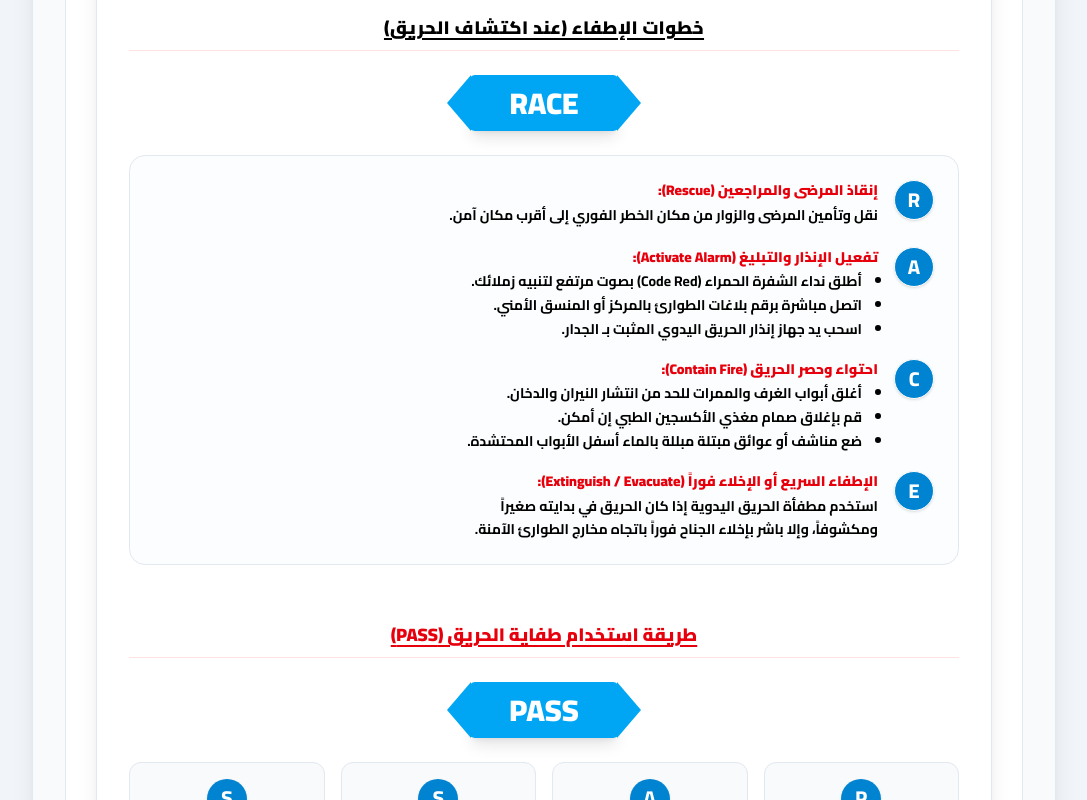
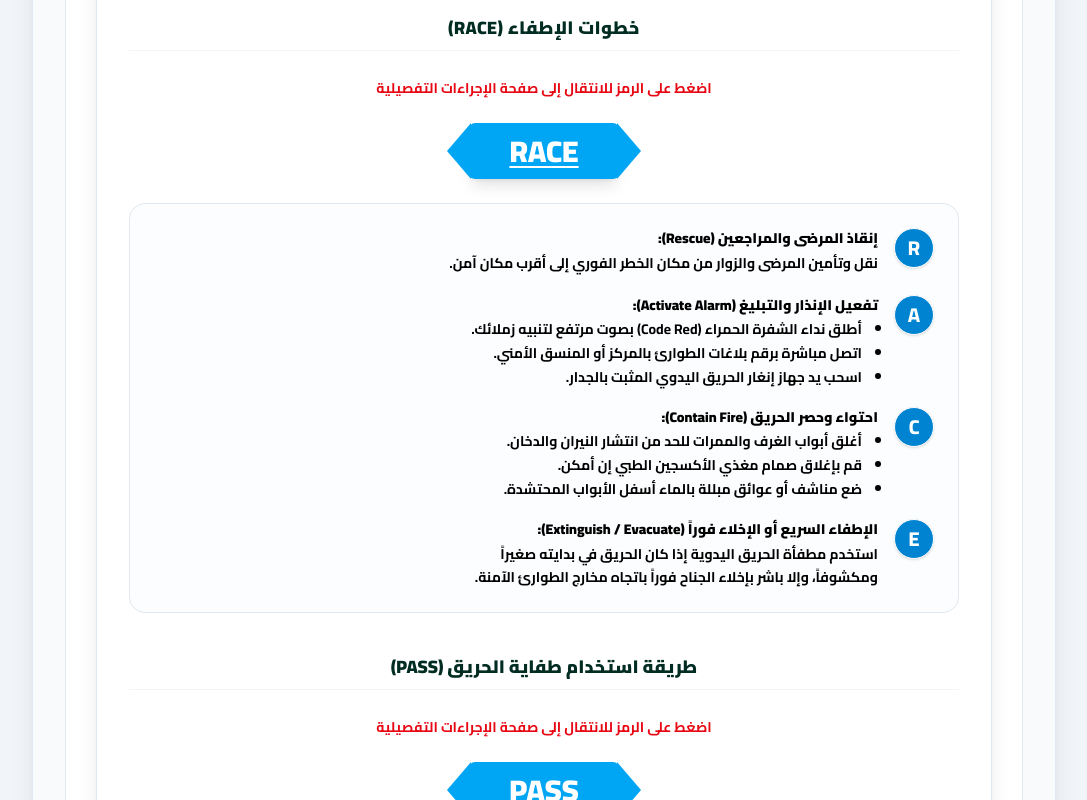
Before and after one commit to Mfadiyaso152/a-hail, a React (Vite) app: page / in a window 1280 px wide. Shown: the part 820-1620 px from the top of the page, without its empty margins (96-1183 px from the left). Built offline with nearby package versions, Linux system fonts and the light colour scheme.

Commit message:
feat(ui): update disaster plan layout and styling
Refactor the RACE section header, update color scheme for better readability, and add a navigational prompt for safety procedures.

```diff
--- a/src/components/DisasterPlan.tsx
+++ b/src/components/DisasterPlan.tsx
@@ -177,35 +177,39 @@ export default function DisasterPlan({ isRtl, onAnnounceCodeRed }: DisasterPlanP
         </div>
       </div>
 
-      {/* ──────────────────────────────────────────────────────── */}
-      {/* 1. SECTION RACE: IN CASE OF FIRE / عند اكتشاف الحريق_ */}
+      {/* SECTION 1: RACE */}
       <div className="space-y-6">
 
         {/* red subtitle */}
-        <div className="text-center font-black font-sans border-b border-red-100 pb-2 flex flex-col items-center justify-center space-y-1">
-          <a
-            href="https://youtu.be/wnnPbHzmh8k?si=CRo2NYwidG8X6r6C"
-            target="_blank"
-            rel="noopener noreferrer"
-            className="hover:text-red-800 transition-colors cursor-pointer group flex flex-col items-center"
-          >
-            <span className="text-base md:text-lg text-red-650 tracking-wide uppercase font-black underline decoration-2 underline-offset-4 group-hover:text-red-800">
-              {isRtl ? 'خطوات الإطفاء (عند اكتشاف الحريق)' : 'IN CASE OF FIRE (Safety Steps)'}
-            </span>
-          </a>
+        <div className="text-center font-black font-sans border-b border-slate-100 pb-2 flex flex-col items-center justify-center space-y-1">
+          <span className="text-base md:text-lg text-emerald-950 tracking-wide uppercase font-black">
+            {isRtl ? 'خطوات الإطفاء (RACE)' : 'IN CASE OF FIRE (RACE Steps)'}
+          </span>
+        </div>
+
+        {/* Small Red Indicator above the Symbol */}
+        <div className="text-center">
+          <span className="text-xs md:text-sm font-bold text-red-600 animate-pulse">
+            {isRtl ? 'اضغط على الرمز للانتقال إلى صفحة الإجراءات التفصيلية' : 'Click on the symbol to view detailed procedures'}
+          </span>
         </div>
 
         {/* Huge RACE Double-ended Arrow */}
         <div className="flex items-center justify-center">
-          <div className="relative bg-sky-500 text-white text-3xl font-black font-sans px-10 py-2.5 rounded-md flex items-center justify-center shadow-lg">
+          <a
+            href="https://youtu.be/JyZ_hShzKTM?si=L3LjP4EzBuc_b_XB"
+            target="_blank"
+            rel="noopener noreferrer"
+            className="relative bg-sky-500 hover:bg-sky-600 transition-colors text-white text-3xl font-black font-sans px-10 py-2.5 rounded-md flex items-center justify-center shadow-lg cursor-pointer group"
+          >
             {/* left arrow point */}
-            <div className="absolute left-0 top-1/2 -translate-y-1/2 -translate-x-[22px] w-0 h-0 border-t-[28px] border-t-transparent border-b-[28px] border-b-transparent border-r-[24px] border-r-sky-500" />
+            <div className="absolute left-0 top-1/2 -translate-y-1/2 -translate-x-[22px] w-0 h-0 border-t-[28px] border-t-transparent border-b-[28px] border-b-transparent border-r-[24px] border-r-sky-500 group-hover:border-r-sky-600 transition-colors" />
 
-            <span>RACE</span>
+            <span className="underline decoration-2 underline-offset-4">RACE</span>
 
             {/* right arrow point */}
-            <div className="absolute right-0 top-1/2 -translate-y-1/2 translate-x-[22px] w-0 h-0 border-t-[28px] border-t-transparent border-b-[28px] border-b-transparent border-l-[24px] border-l-sky-500" />
-          </div>
+            <div className="absolute right-0 top-1/2 -translate-y-1/2 translate-x-[22px] w-0 h-0 border-t-[28px] border-t-transparent border-b-[28px] border-b-transparent border-l-[24px] border-l-sky-500 group-hover:border-l-sky-600 transition-colors" />
+          </a>
         </div>
 
         {/* RACE Split Grid Section - Responsive clean layout showing ONLY the active language to optimize space */}
@@ -221,7 +225,7 @@ export default function DisasterPlan({ isRtl, onAnnounceCodeRed }: DisasterPlanP
                   R
                 </span>
                 <div className="space-y-1">
-                  <span className="text-red-600 font-black text-sm block">إنقاذ المرضى والمراجعين (Rescue):</span>
+                  <span className="text-red-650 font-black text-sm block">إنقاذ المرضى والمراجعين (Rescue):</span>
                   <p className="text-xs md:text-sm text-slate-750 font-bold leading-relaxed text-balance" style={{ textWrap: 'balance' }}>
                     نقل وتأمين المرضى والزوار من مكان الخطر الفوري إلى أقرب مكان آمن.
                   </p>
@@ -234,11 +238,11 @@ export default function DisasterPlan({ isRtl, onAnnounceCodeRed }: DisasterPlanP
                   A
                 </span>
                 <div className="space-y-1">
-                  <span className="text-red-600 font-black text-sm block">تفعيل الإنذار والتبليغ (Activate Alarm):</span>
+                  <span className="text-red-650 font-black text-sm block">تفعيل الإنذار والتبليغ (Activate Alarm):</span>
                   <ul className="text-xs md:text-sm text-slate-750 font-bold list-disc pr-4 space-y-1">
                     <li className="text-balance" style={{ textWrap: 'balance' }}>أطلق نداء الشفرة الحمراء (Code Red) بصوت مرتفع لتنبيه زملائك.</li>
                     <li className="text-balance" style={{ textWrap: 'balance' }}>اتصل مباشرة برقم بلاغات الطوارئ بالمركز أو المنسق الأمني.</li>
-                    <li className="text-balance" style={{ textWrap: 'balance' }}>اسحب يد جهاز إنذار الحريق اليدوي المثبت بـ الجدار.</li>
+                    <li className="text-balance" style={{ textWrap: 'balance' }}>اسحب يد جهاز إنغار الحريق اليدوي المثبت بالجدار.</li>
                   </ul>
                 </div>
               </div>
@@ -249,11 +253,11 @@ export default function DisasterPlan({ isRtl, onAnnounceCodeRed }: DisasterPlanP
                   C
                 </span>
                 <div className="space-y-1">
-                  <span className="text-red-600 font-black text-sm block">احتواء وحصر الحريق (Contain Fire):</span>
+                  <span className="text-red-650 font-black text-sm block">احتواء وحصر الحريق (Contain Fire):</span>
                   <ul className="text-xs md:text-sm text-slate-750 font-bold list-disc pr-4 space-y-1">
                     <li className="text-balance" style={{ textWrap: 'balance' }}>أغلق أبواب الغرف والممرات للحد من انتشار النيران والدخان.</li>
                     <li className="text-balance" style={{ textWrap: 'balance' }}>قم بإغلاق صمام مغذي الأكسجين الطبي إن أمكن.</li>
-                    <li className="text-balance" style={{ textWrap: 'balance' }}>ضع مناشف أو عوائق مبتلة مبللة بالماء أسفل الأبواب المحتشدة.</li>
+                    <li className="text-balance" style={{ textWrap: 'balance' }}>ضع مناشف أو عوائق مبللة بالماء أسفل الأبواب المحتشدة.</li>
                   </ul>
                 </div>
               </div>
@@ -264,7 +268,7 @@ export default function DisasterPlan({ isRtl, onAnnounceCodeRed }: DisasterPlanP
                   E
                 </span>
                 <div className="space-y-1">
-                  <span className="text-red-600 font-black text-sm block text-balance" style={{ textWrap: 'balance' }}>الإطفاء السريع أو الإخلاء فوراً (Extinguish / Evacuate):</span>
+                  <span className="text-red-650 font-black text-sm block text-balance" style={{ textWrap: 'balance' }}>الإطفاء السريع أو الإخلاء فوراً (Extinguish / Evacuate):</span>
                   <p className="text-xs md:text-sm text-slate-750 font-bold leading-relaxed text-balance" style={{ textWrap: 'balance' }}>
                     استخدم مطفأة الحريق اليدوية إذا كان الحريق في بدايته صغيراً ومكشوفاً، وإلا باشر بإخلاء الجناح فوراً باتجاه مخارج الطوارئ الآمنة.
                   </p>
@@ -280,7 +284,7 @@ export default function DisasterPlan({ isRtl, onAnnounceCodeRed }: DisasterPlanP
                   R
                 </span>
                 <div className="space-y-1">
-                  <span className="text-red-600 font-black text-sm block">Rescue patients / visitors:</span>
+                  <span className="text-red-650 font-black text-sm block">Rescue patients / visitors:</span>
                   <p className="text-xs md:text-sm text-slate-700 font-bold leading-relaxed text-balance" style={{ textWrap: 'balance' }}>
                     Move and safeguard anyone in immediate danger of fire to the nearest safe refuge area.
                   </p>
@@ -293,7 +297,7 @@ export default function DisasterPlan({ isRtl, onAnnounceCodeRed }: DisasterPlanP
                   A
                 </span>
                 <div className="space-y-1">
-                  <span className="text-red-600 font-black text-sm block">Activate Alarm & report:</span>
+                  <span className="text-red-650 font-black text-sm block">Activate Alarm & report:</span>
                   <ul className="text-xs md:text-sm text-slate-700 font-bold list-disc pl-4 space-y-1">
                     <li className="text-balance" style={{ textWrap: 'balance' }}>Shout loud warning vocals "Code Red" for coworker awareness.</li>
                     <li className="text-balance" style={{ textWrap: 'balance' }}>Call the internal emergency hotline or the hospital duty officer.</li>
@@ -308,7 +312,7 @@ export default function DisasterPlan({ isRtl, onAnnounceCodeRed }: DisasterPlanP
                   C
                 </span>
                 <div className="space-y-1">
-                  <span className="text-red-600 font-black text-sm block">Contain Fire & smoke:</span>
+                  <span className="text-red-650 font-black text-sm block">Contain Fire & smoke:</span>
                   <ul className="text-xs md:text-sm text-slate-700 font-bold list-disc pl-4 space-y-1">
                     <li className="text-balance" style={{ textWrap: 'balance' }}>Close doors and windows to restrict drafts and seal flames.</li>
                     <li className="text-balance" style={{ textWrap: 'balance' }}>Shut off medical oxygen flow supply valves where safe.</li>
@@ -323,45 +327,50 @@ export default function DisasterPlan({ isRtl, onAnnounceCodeRed }: DisasterPlanP
                   E
                 </span>
                 <div className="space-y-1">
-                  <span className="text-red-600 font-black text-sm block text-balance" style={{ textWrap: 'balance' }}>Extinguish or Evacuate:</span>
+                  <span className="text-red-650 font-black text-sm block text-balance" style={{ textWrap: 'balance' }}>Extinguish or Evacuate:</span>
                   <p className="text-xs md:text-sm text-slate-700 font-bold leading-relaxed text-balance" style={{ textWrap: 'balance' }}>
-                    Attempt extinguishing only if the fire is very small and manageable. Otherwise, evacuate instantly using emergency stairwells.
+                    Use fire extinguisher if fire is small and in early stage, or evacuate immediately.
                   </p>
                 </div>
               </div>
             </div>
           )}
-
         </div>
       </div>
 
-      {/* ──────────────────────────────────────────────────────── */}
-      {/* 2. SECTION PASS: HOW TO US EXTINGUISHER / طريقة استخدام طفاية الحريق */}
-      <div className="space-y-6 pt-4">
+      {/* SECTION 2: PASS */}
+      <div className="space-y-6">
 
         {/* red subtitle */}
-        <div className="text-center font-black text-lg text-red-600 font-sans border-b border-red-100 pb-2">
-          <a
-            href="https://youtu.be/JyZ_hShzKTM?si=L3LjP4EzBuc_b_XB"
-            target="_blank"
-            rel="noopener noreferrer"
-            className="hover:text-red-800 transition-colors cursor-pointer underline decoration-2 underline-offset-4"
-          >
+        <div className="text-center font-black text-lg text-emerald-950 font-sans border-b border-slate-100 pb-2">
+          <span>
             {isRtl ? 'طريقة استخدام طفاية الحريق (PASS)' : 'HOW TO USE A FIRE EXTINGUISHER (PASS)'}
-          </a>
+          </span>
+        </div>
+
+        {/* Small Red Indicator above the Symbol */}
+        <div className="text-center">
+          <span className="text-xs md:text-sm font-bold text-red-600 animate-pulse">
+            {isRtl ? 'اضغط على الرمز للانتقال إلى صفحة الإجراءات التفصيلية' : 'Click on the symbol to view detailed procedures'}
+          </span>
         </div>
 
         {/* Huge PASS Double-ended Arrow */}
         <div className="flex items-center justify-center">
-          <div className="relative bg-sky-500 text-white text-3xl font-black font-sans px-10 py-2.5 rounded-md flex items-center justify-center shadow-lg">
+          <a
+            href="https://youtu.be/wnnPbHzmh8k?si=CRo2NYwidG8X6r6C"
+            target="_blank"
+            rel="noopener noreferrer"
+            className="relative bg-sky-500 hover:bg-sky-600 transition-colors text-white text-3xl font-black font-sans px-10 py-2.5 rounded-md flex items-center justify-center shadow-lg cursor-pointer group"
+          >
             {/* left arrow point */}
-            <div className="absolute left-0 top-1/2 -translate-y-1/2 -translate-x-[22px] w-0 h-0 border-t-[28px] border-t-transparent border-b-[28px] border-b-transparent border-r-[24px] border-r-sky-500" />
+            <div className="absolute left-0 top-1/2 -translate-y-1/2 -translate-x-[22px] w-0 h-0 border-t-[28px] border-t-transparent border-b-[28px] border-b-transparent border-r-[24px] border-r-sky-500 group-hover:border-r-sky-600 transition-colors" />
 
-            <span>PASS</span>
+            <span className="underline decoration-2 underline-offset-4">PASS</span>
 
             {/* right arrow point */}
-            <div className="absolute right-0 top-1/2 -translate-y-1/2 translate-x-[22px] w-0 h-0 border-t-[28px] border-t-transparent border-b-[28px] border-b-transparent border-l-[24px] border-l-sky-500" />
-          </div>
+            <div className="absolute right-0 top-1/2 -translate-y-1/2 translate-x-[22px] w-0 h-0 border-t-[28px] border-t-transparent border-b-[28px] border-b-transparent border-l-[24px] border-l-sky-500 group-hover:border-l-sky-600 transition-colors" />
+          </a>
         </div>
 
         {/* Flow of letters P-A-S-S with adaptive single-language subtitle */}
```
